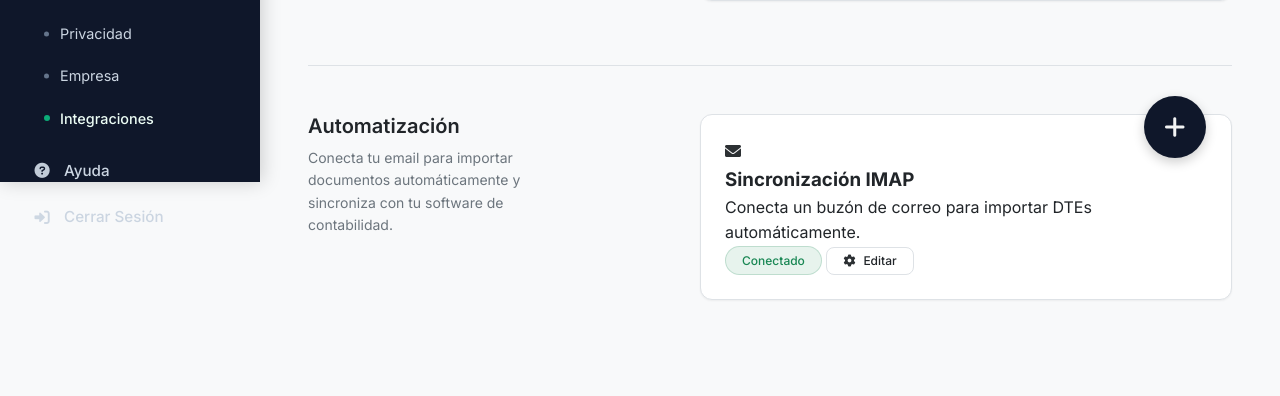
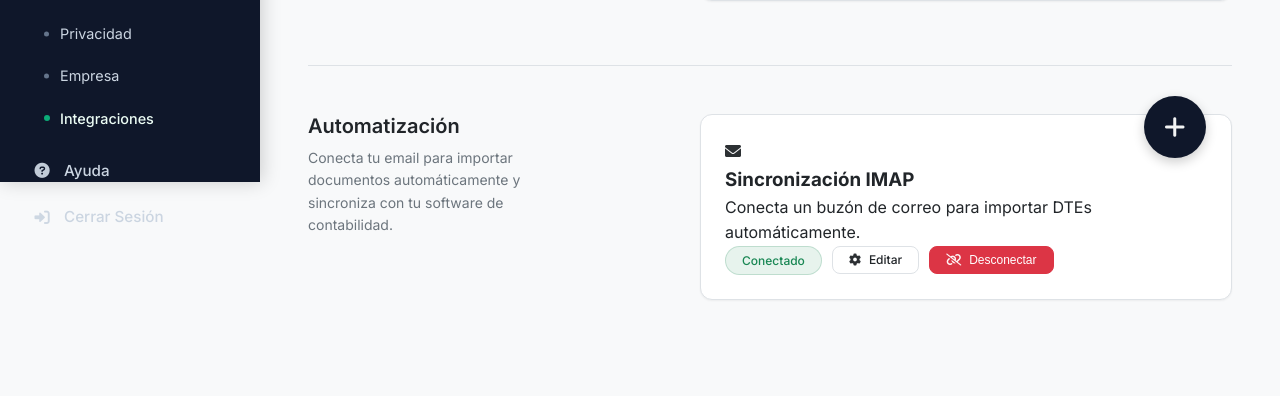
Before and after one commit to NicolasCeronM/sgidt, a Django app: page /panel/ajustes/integraciones/ in a window 1280 px wide. Shown: the part 618-1014 px from the top of the page. Run offline with Django 5.2, Linux system fonts and the light colour scheme; the visitor is signed in with stand-in values (Sample User, id 1); tables that the repository leaves empty hold one stand-in row (values such as "Sample post"); grey boxes marked "Sample" are stand-in pictures; data that the repository does not hold is empty; parts of the project's set-up code (start-up, migrations or seed data) failed here and were passed over.

Commit message:
Agregar funcionalidad para desconectar la sincronización de correo en ajustes

```diff
--- a/apps/panel/urls.py
+++ b/apps/panel/urls.py
@@ -13,7 +13,8 @@ from apps.panel.views.api import DashboardSummaryApi, DashboardLatestDocsApi
 from apps.panel.views.ajustes import (
     AjustesGeneralView, AjustesCuentaView, AjustesPrivacidadView, ajustes_landing,
     AjustesIntegracionesView, AjustesEmpresaView,
-    check_email_sync_status, save_email_sync_config, Ajustes2FASetupView, Ajustes2FARecoveryView
+    check_email_sync_status, save_email_sync_config, Ajustes2FASetupView, Ajustes2FARecoveryView,
+    desconectar_email_sync
 )
 
 # APIs existentes de documentos
@@ -65,4 +66,7 @@ urlpatterns = [
     path("ajustes/2fa/setup/", Ajustes2FASetupView.as_view(), name="ajustes_2fa_setup"),
     path("ajustes/2fa/recovery/", Ajustes2FARecoveryView.as_view(), name="ajustes_2fa_recovery"),
 
+    # --- RUTA PARA DESCONECTAR SINCRONIZACIÓN DE EMAIL ---
+    path("api/disconnect-email-sync/", desconectar_email_sync, name="desconectar_email"),
+
 ]
--- a/apps/panel/views/ajustes.py
+++ b/apps/panel/views/ajustes.py
@@ -304,6 +304,22 @@ class Ajustes2FARecoveryView(AjustesBase):
 
         return redirect(reverse("panel:ajustes_2fa_recovery"))
 
+@require_POST
+@login_required
+def desconectar_email_sync(request):
+    """Elimina la configuración de sincronización de email de la empresa activa."""
+    empresa = get_empresa_activa(request)
+    if empresa:
+        empresa.email_host = ""
+        empresa.email_user = ""
+        empresa.email_password = ""
+        empresa.email_port = 993
+        empresa.email_last_check = None
+        empresa.save()
+        messages.success(request, "Sincronización de correo desconectada correctamente.")
+    else:
+        messages.error(request, "No se encontró una empresa activa.")
+    return redirect("panel:ajustes_integraciones")
 
 # ------------------------------
 # EMPRESA
--- a/templates/panel/ajustes/_integraciones.html
+++ b/templates/panel/ajustes/_integraciones.html
@@ -66,15 +66,24 @@
           <h3 class="service-title">Sincronización IMAP</h3>
           <p class="service-text">Conecta un buzón de correo para importar DTEs automáticamente.</p>
 
-          <div class="service-actions">
+          <div class="service-actions" style="display: flex; align-items: center; flex-wrap: wrap; gap: 10px;">
             {% if empresa.email_host %}
                 <span class="status-badge connected">Conectado</span>
+
                 <a href="javascript:void(0);"
                    id="open-email-sync-modal-btn"
                    class="btn btn-small btn-secondary"
                    onclick="document.getElementById('email-sync-modal').style.display='flex';">
                    <i class="fas fa-cog"></i> Editar
                 </a>
+
+                <form method="post" action="{% url 'panel:desconectar_email' %}" style="margin: 0;" onsubmit="return confirm('¿Estás seguro de que deseas detener la sincronización?');">
+                  {% csrf_token %}
+                  <button type="submit" class="btn btn-small btn-danger">
+                    <i class="fas fa-unlink"></i> Desconectar
+                  </button>
+                </form>
+
             {% else %}
                 <span class="status-badge disconnected">Desconectado</span>
                 <a href="javascript:void(0);"
```
Lines whose indentation alone changed are shown as unchanged.
